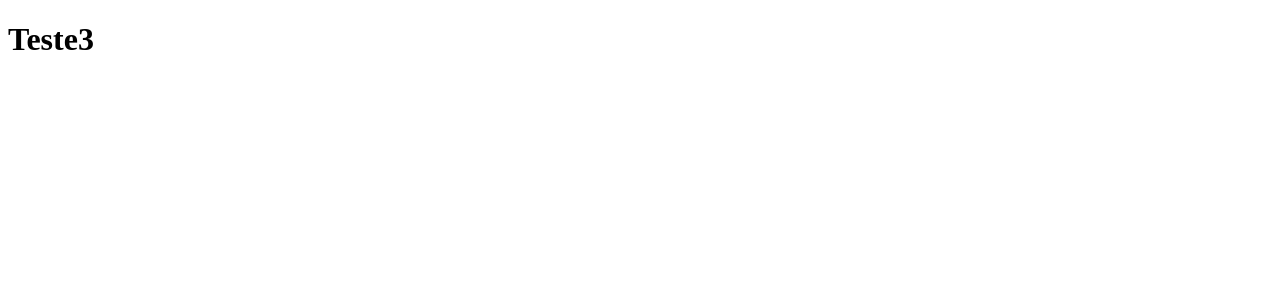
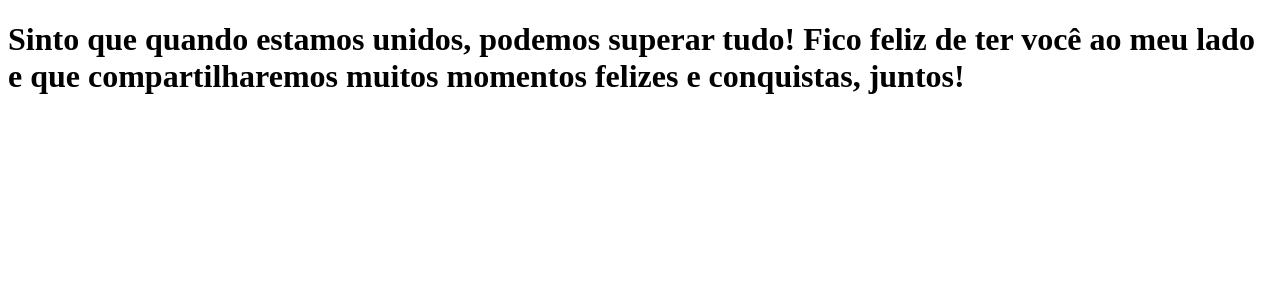
Before and after one commit to Beto-D3v/clone-tabnews, a Next.js app: page / in a window 1280 px wide. Shown: the top 300 px of the page. Built offline with nearby package versions, Linux system fonts and the light colour scheme.

Commit message:
New message

```diff
--- a/pages/index.js
+++ b/pages/index.js
@@ -1,5 +1,5 @@
 function Home(){
-    return <h1>Teste3</h1>
+    return <h1>Sinto que quando estamos unidos, podemos superar tudo! Fico feliz de ter você ao meu lado e que compartilharemos muitos momentos felizes e conquistas, juntos!</h1>
 }
 
 export default Home;
```
